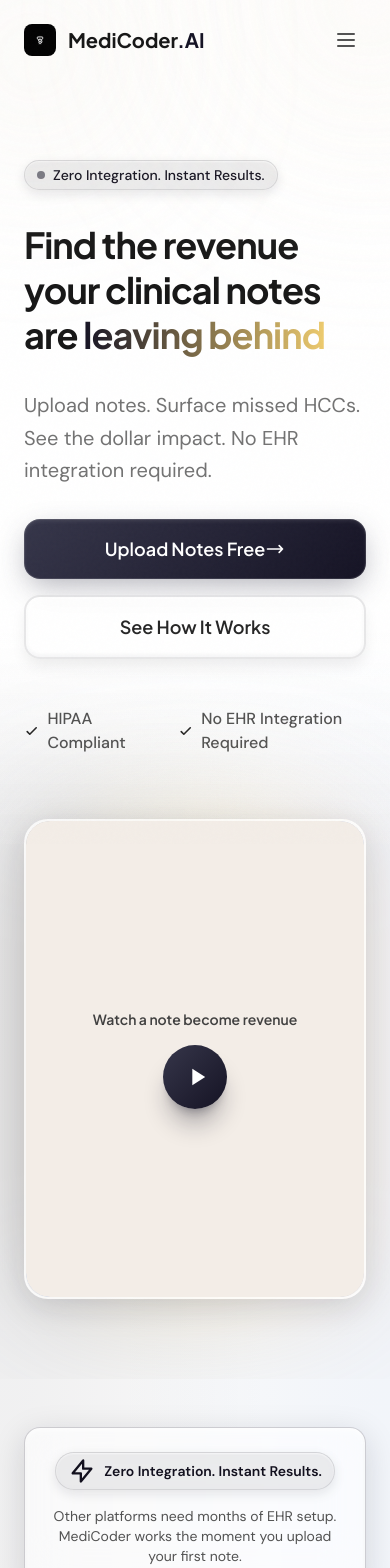
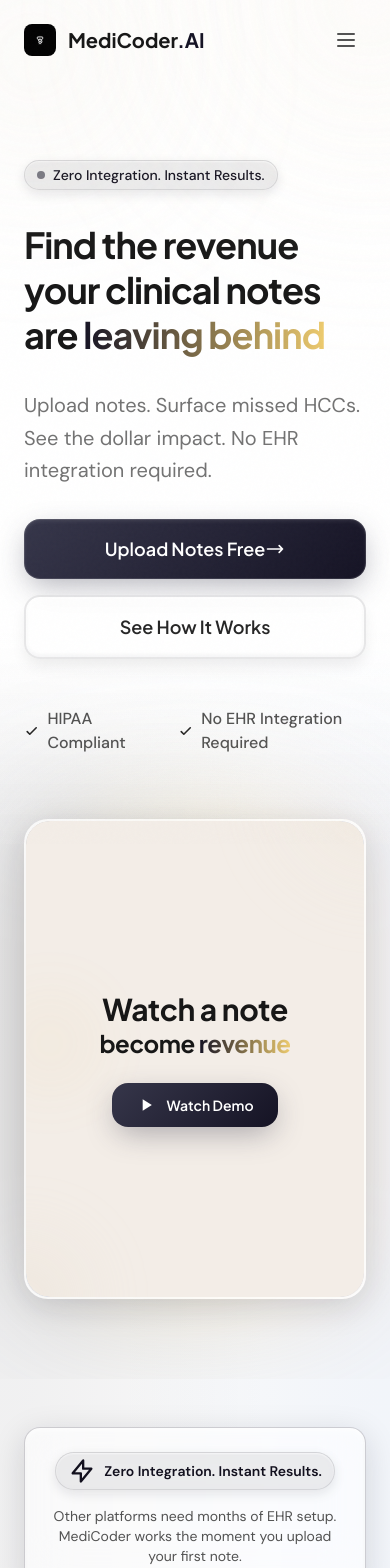
Before and after one commit to MediCoderAI/medicoder-marketing, a React (Vite) app: page / in a window 390 px wide. Shown: the top 1568 px of the page. Built offline with nearby package versions, Linux system fonts and the light colour scheme.

Commit message:
added syling to hero component

```diff
--- a/src/App.jsx
+++ b/src/App.jsx
@@ -410,18 +410,35 @@ function HeroSection() {
               </div>
 
               {/* Play overlay */}
-              <div className={`absolute inset-0 z-10 flex flex-col items-center justify-center rounded-3xl transition-all duration-500 ${
+              <div className={`absolute inset-0 z-10 flex flex-col items-center justify-center rounded-3xl overflow-hidden transition-all duration-500 ${
                 isPlaying ? 'opacity-0 pointer-events-none' : 'opacity-100'
               }`} style={{ background: '#f3ede7' }}>
-                <p className="font-display font-semibold text-medi-gray-700 text-sm sm:text-base mb-4">Watch a note become revenue</p>
+                {/* Gradient orbs */}
+                <div className="absolute -top-20 -right-20 w-48 h-48 rounded-full opacity-60 pointer-events-none" style={{
+                  background: 'radial-gradient(circle, rgba(230, 220, 200, 0.8) 0%, rgba(245, 235, 220, 0.4) 40%, transparent 70%)',
+                  filter: 'blur(40px)',
+                  animation: 'gradient-shift 20s ease-in-out infinite'
+                }} />
+                <div className="absolute -bottom-16 -left-16 w-40 h-40 rounded-full opacity-50 pointer-events-none" style={{
+                  background: 'radial-gradient(circle, rgba(222, 207, 187, 0.7) 0%, rgba(230, 220, 200, 0.4) 40%, transparent 70%)',
+                  filter: 'blur(40px)',
+                  animation: 'gradient-shift 25s ease-in-out infinite reverse'
+                }} />
+                <div className="absolute top-1/3 -left-10 w-32 h-32 rounded-full opacity-40 pointer-events-none" style={{
+                  background: 'radial-gradient(circle, rgba(238, 204, 111, 0.3) 0%, transparent 70%)',
+                  filter: 'blur(30px)',
+                  animation: 'gradient-rotate 30s linear infinite'
+                }} />
+                <h3 className="relative font-display font-bold text-medi-gray-900 mb-6 text-center tracking-tight"><span className="text-3xl sm:text-4xl">Watch a note</span><br /><span className="text-2xl sm:text-3xl">become <span className="gradient-text">revenue</span></span></h3>
                 <button
                   onClick={handlePlay}
-                  className="w-16 h-16 sm:w-20 sm:h-20 rounded-full flex items-center justify-center shadow-xl shadow-medi-green-500/30 hover:shadow-2xl hover:shadow-medi-green-500/40 hover:scale-110 transition-all duration-300"
-                  style={{ background: 'linear-gradient(135deg, #36364a 0%, #151324 100%)' }}
+                  className="relative inline-flex items-center gap-2.5 px-6 py-3 sm:px-8 sm:py-4 rounded-2xl font-display font-semibold text-white text-sm sm:text-base hover:-translate-y-1 hover:shadow-2xl hover:shadow-medi-green-500/30 transition-all duration-300"
+                  style={{ background: 'linear-gradient(135deg, #36364a 0%, #151324 100%)', boxShadow: '0 10px 30px -5px rgba(54, 54, 74, 0.4)' }}
                 >
-                  <svg className="w-7 h-7 sm:w-8 sm:h-8 text-white ml-1" fill="currentColor" viewBox="0 0 24 24">
+                  <svg className="w-5 h-5" fill="currentColor" viewBox="0 0 24 24">
                     <path d="M8 5v14l11-7z" />
                   </svg>
+                  Watch Demo
                 </button>
               </div>
             </div>
```
